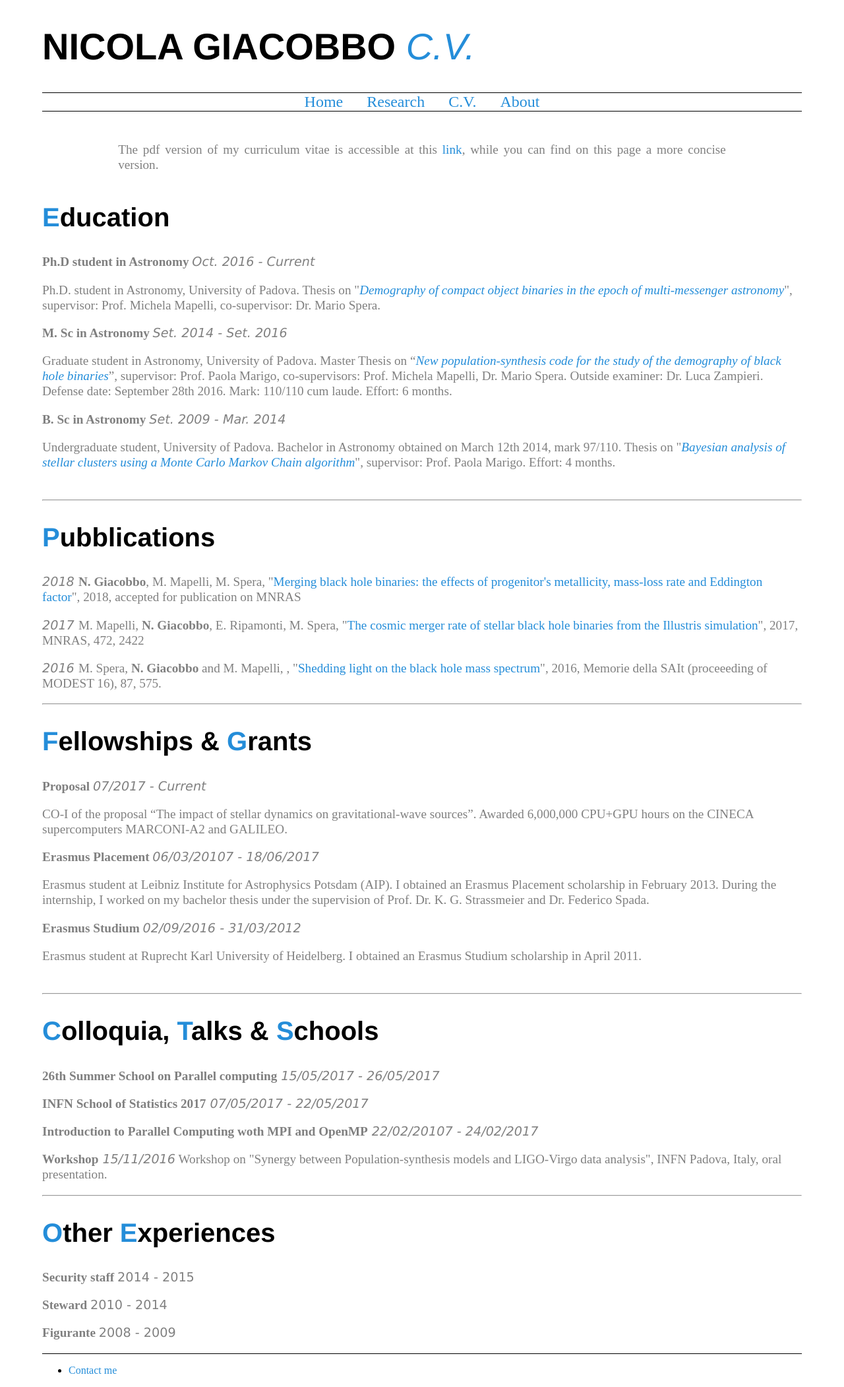
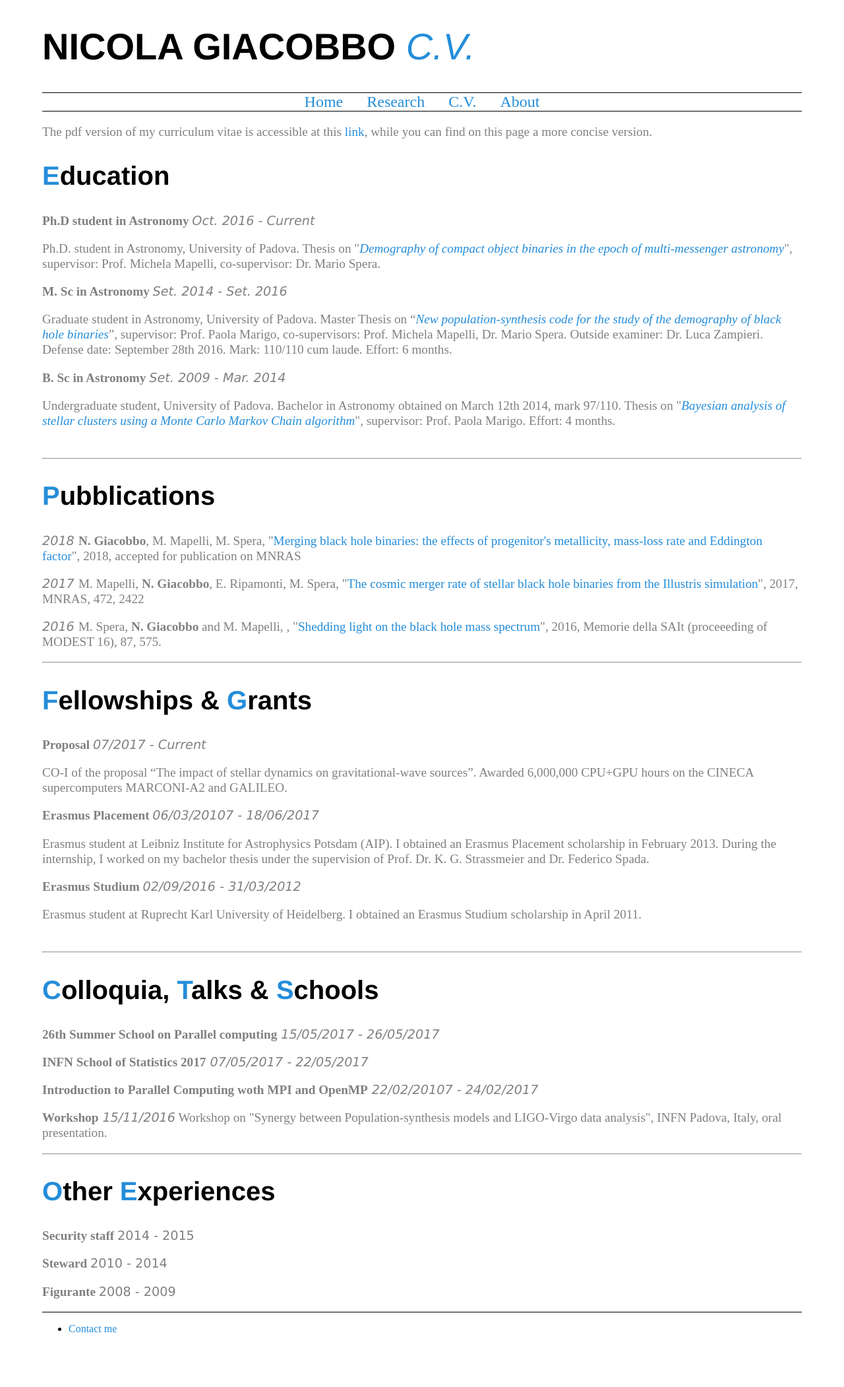
Before and after one commit to GiacobboNicola/giacobbonicola.github.io, a Jekyll site: the page built from item3.html, in a window 1280 px wide. Shown: the whole page at 66% size. Built offline with Jekyll 4.4.1, drawn with Linux system fonts in a browser that asks for light colours; after the commit the page ends 2039 px from its top, so only the background shows below that.

```diff
--- a/_layouts/cv.html
+++ b/_layouts/cv.html
@@ -27,7 +27,7 @@
 			</ul>
 		</div>
 		<footer>
-				<div class="longtext">
+				<div>
 					<p>The pdf version of my curriculum vitae is accessible at this <a href="/files/cv.pdf">link</a>, while you can find on this page a more concise version.</p>
 				</div>
 				<div>
```
